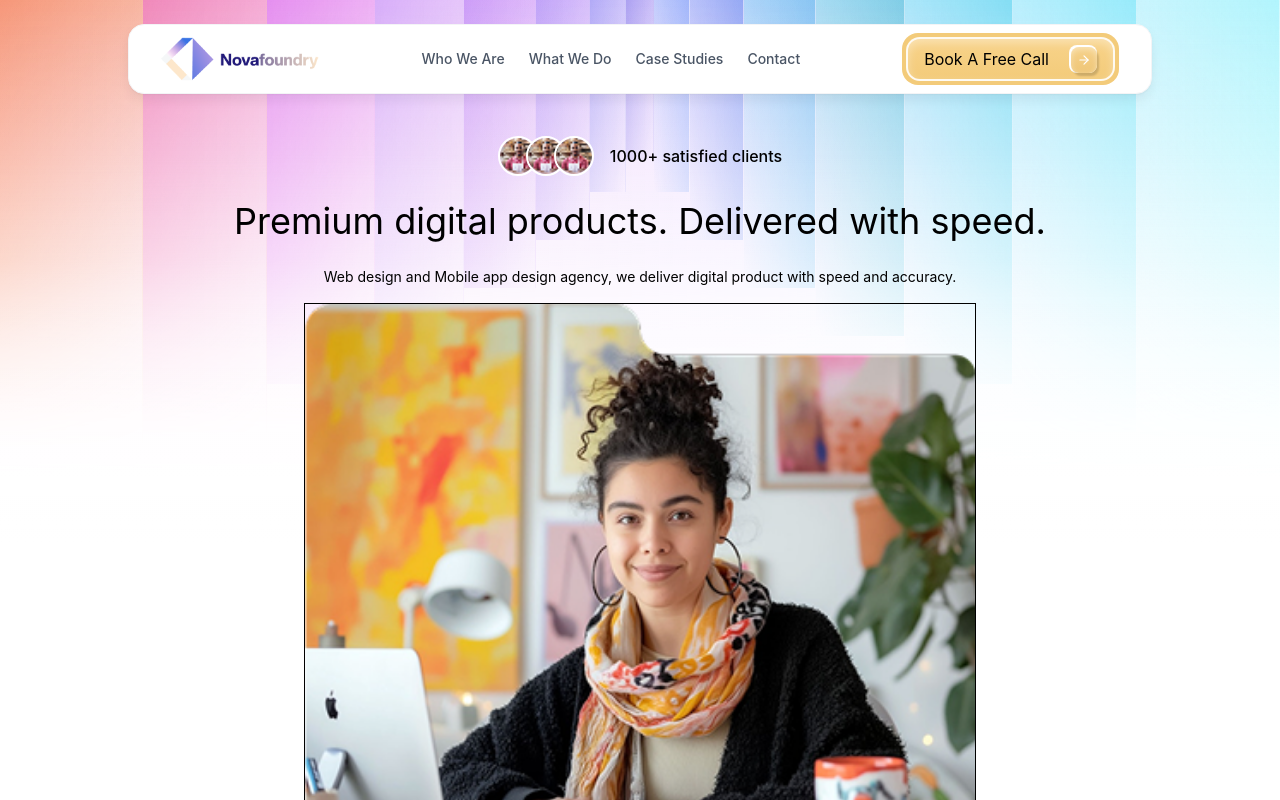
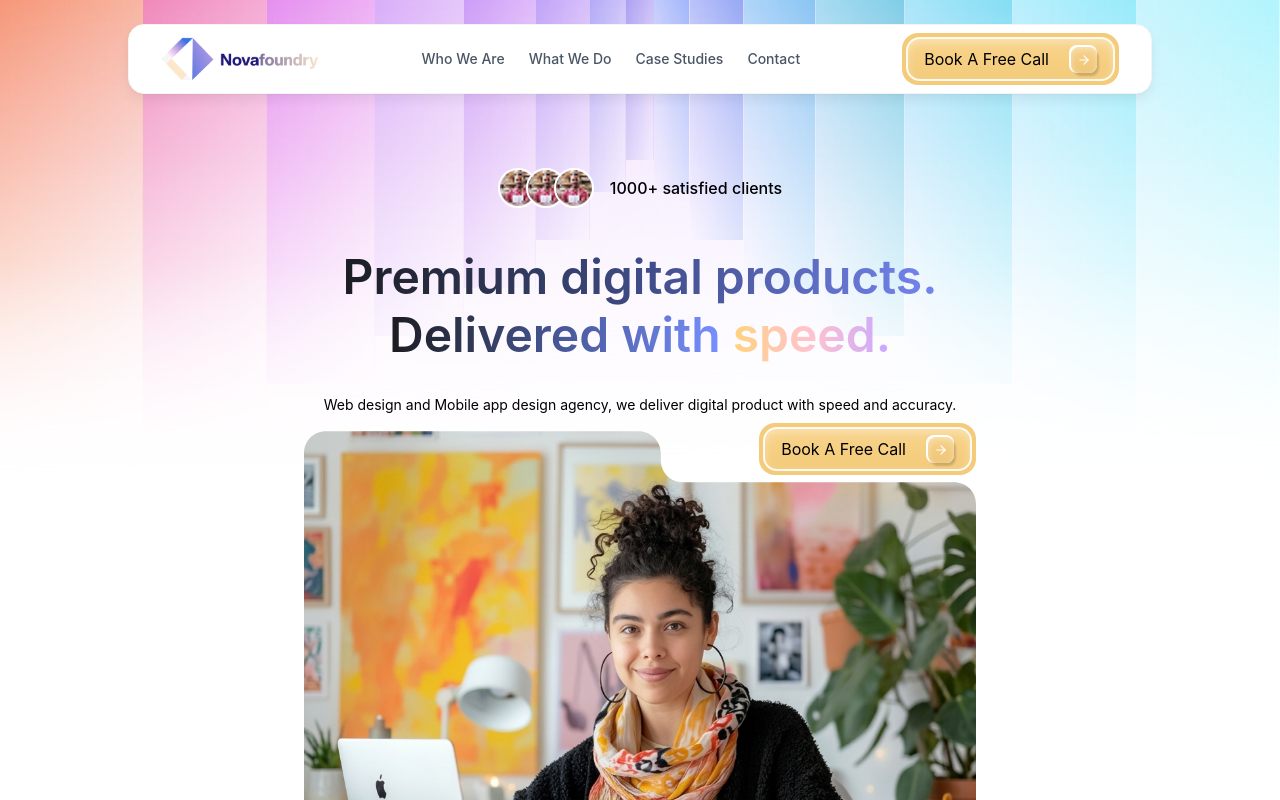
Before and after one commit to NovaFoundry-Technologies/novafoundry, a React (Vite) app: page / in a window 1280 px wide. Shown: the top 800 px of the page. Built offline with nearby package versions, Linux system fonts and the light colour scheme.

Commit message:
Feat: Organic Image mask

```diff
--- a/src/components/shapes/OrganicMask.tsx
+++ b/src/components/shapes/OrganicMask.tsx
@@ -1,13 +1,43 @@
-import type { SVGProps } from "react";
+import type { CSSProperties, ReactNode, SVGProps } from "react";
 
 export const organicImageMaskPath =
   "M32 0H488C506 0 520 14 520 32V42C520 60 534 74 552 74H948C966 74 980 88 980 106V875H520V850H32C14 850 0 836 0 818V32C0 14 14 0 32 0Z";
 
-export function OrganicImageMask(props: SVGProps<SVGSVGElement>) {
+type OrganicImageMaskProps = SVGProps<SVGSVGElement> & {
+  children?: ReactNode;
+  maskId?: string;
+};
+
+export function OrganicImageMask({
+  children,
+  className,
+  maskId = "organic-image-mask",
+  style,
+  ...props
+}: OrganicImageMaskProps) {
+  if (children) {
+    return (
+      <div
+        className={className}
+        style={
+          {
+            clipPath: `url(#${maskId})`,
+            ...style,
+          } as CSSProperties
+        }
+      >
+        <OrganicImageMaskDefs id={maskId} />
+        {children}
+      </div>
+    );
+  }
+
   return (
     <svg
       aria-hidden="true"
+      className={className}
       fill="none"
+      style={style}
       viewBox="0 0 980 875"
       xmlns="http://www.w3.org/2000/svg"
       {...props}
--- a/src/sections/Hero.tsx
+++ b/src/sections/Hero.tsx
@@ -1,6 +1,8 @@
 import Wave from "../components/shapes/Wave";
 import User from "../assets/user.png";
 import HeroBanner from "../assets/HeroBanner.png";
+import OrganicImageMask from "../components/shapes/OrganicMask";
+import Button from "../components/ui/Button";
 
 const Hero = () => {
   return (
@@ -20,12 +22,12 @@ const Hero = () => {
         <div
           className="
             w-fit
-            flex flex-col items-center gap-4
+            flex flex-col items-center gap-10
 
             px-4 py-2
           "
         >
-          <div className="flex items-center gap-4">
+          <div className="flex items-center gap-4 mt-8">
             <div className="flex items-center">
               {[1, 2, 3].map((i) => (
                 <img
@@ -47,21 +49,39 @@ const Hero = () => {
               1000+ satisfied clients
             </p>
           </div>
+          <div className="w-full">
+            <div className="text-center text-5xl font-semibold leading-[1.2]">
+              <h1 className="bg-gradient-to-r from-[#171717] via-[#3f4b86] to-[#7c8dff] bg-clip-text text-transparent">
+                Premium digital products.
+              </h1>
+              <h1>
+                <span className="bg-gradient-to-r from-[#1b1b1f] via-[#465694] to-[#7890ff] bg-clip-text text-transparent">
+                  Delivered with
+                </span>{" "}
+                <span className="bg-gradient-to-r from-[#ffd27c] via-[#ffc2cf] to-[#c7a6ff] bg-clip-text text-transparent">
+                  speed.
+                </span>
+              </h1>
+            </div>
 
-          <h1 className="text-4xl leading-relaxed text-center ">
-            Premium digital products. Delivered with speed.
-          </h1>
-          <p className="text-sm text-center">
-            Web design and Mobile app design agency, we deliver digital product
-            with speed and accuracy.
-          </p>
+            <p className="mt-8 text-center text-sm">
+              Web design and Mobile app design agency, we deliver digital
+              product with speed and accuracy.
+            </p>
 
-          <div className="w-full max-w-2xl h-xl mx-auto border">
-            <img
-              src={HeroBanner}
-              className="w-full h-full object-cover"
-              alt=""
-            />
+            <div className="relative mx-auto mt-4 w-full max-w-2xl">
+              <div className="absolute -top-2 right-0 z-10">
+                <Button />
+              </div>
+
+              <OrganicImageMask className="aspect-[980/875] w-full">
+                <img
+                  src={HeroBanner}
+                  className="h-full w-full object-cover"
+                  alt=""
+                />
+              </OrganicImageMask>
+            </div>
           </div>
         </div>
       </div>
```
Also changed, not shown: src/assets/HeroBanner.png.
